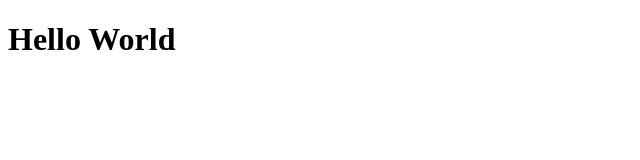
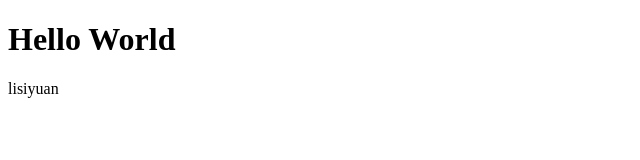
Before and after one commit to OIHUU/oihuu.github.io, a plain HTML site: page index.html in a window 1280 px wide. Shown: the full height of the page, 0-640 px from the left. Drawn offline with Linux system fonts and the light colour scheme.

Commit message:
Update index.html

```diff
--- a/index.html
+++ b/index.html
@@ -2,5 +2,6 @@
 <html>
 <body>
 <h1>Hello World</h1>
+<p>lisiyuan</p>
 </body>
 </html>
```
